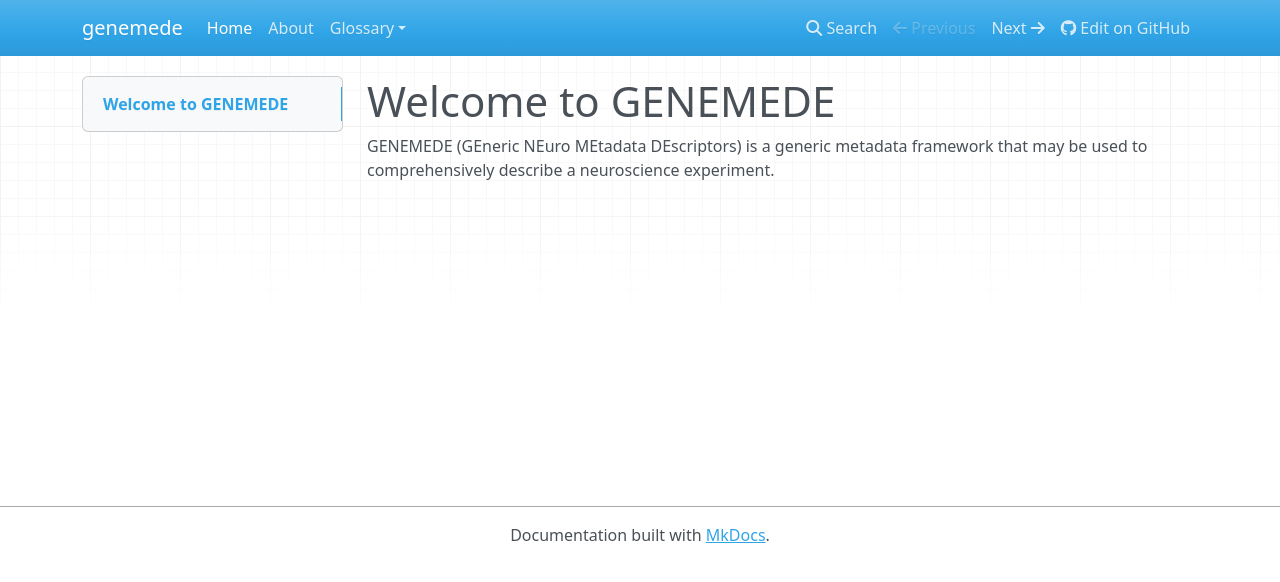
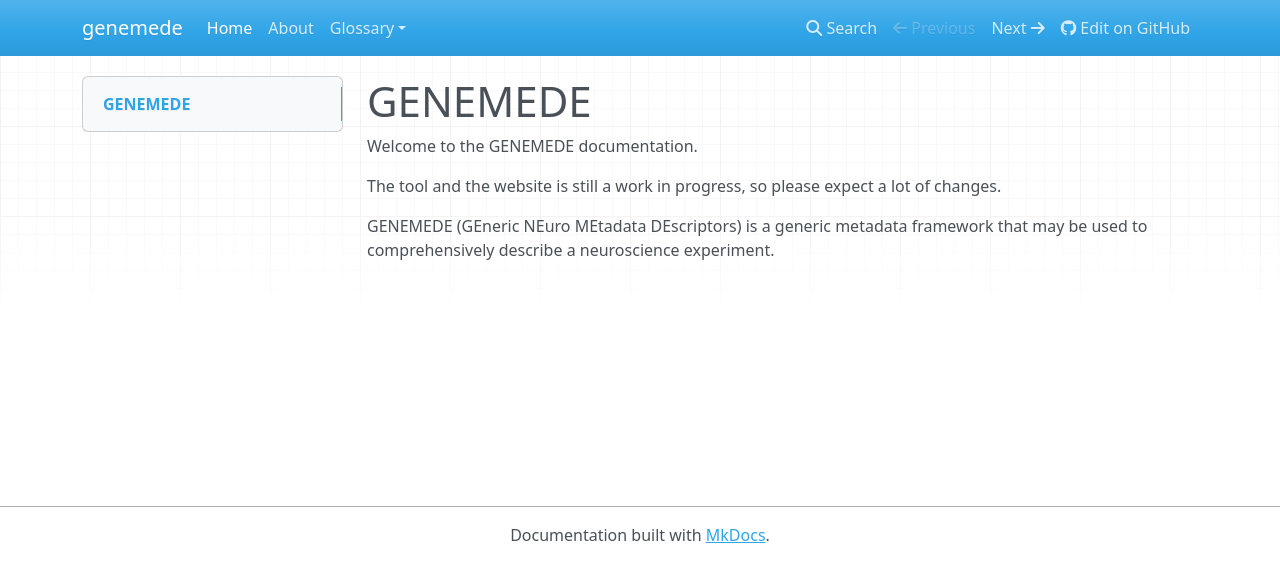
Before and after one commit to genemede/genemede.github.io, an MkDocs documentation site: the page built from docs/index.md, in a window 1280 px wide. Shown: the top 582 px of the page. Built offline with MkDocs 1.6.1, drawn with Linux system fonts in a browser that asks for light colours; nearby versions of some CDN libraries.

```diff
--- a/docs/index.md
+++ b/docs/index.md
@@ -1,3 +1,7 @@
-# Welcome to GENEMEDE
+# GENEMEDE
+
+Welcome to the GENEMEDE documentation.
+
+The tool and the website is still a work in progress, so please expect a lot of changes.
 
 GENEMEDE (GEneric NEuro MEtadata DEscriptors) is a generic metadata framework that may be used to comprehensively describe a neuroscience experiment.
```
Also changed, not shown: README.md (+3 -2 lines).
